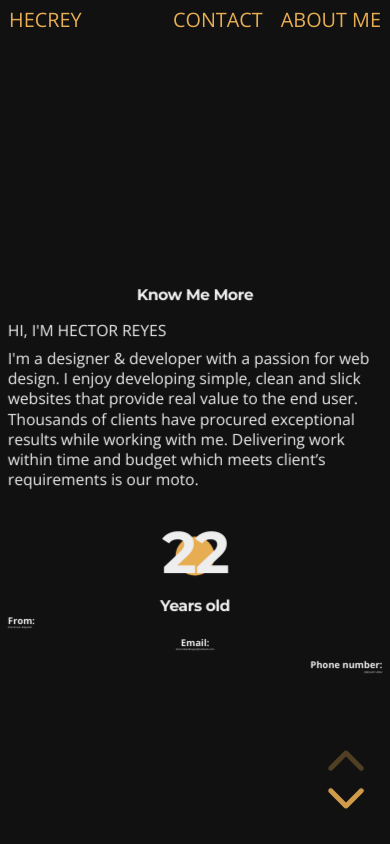
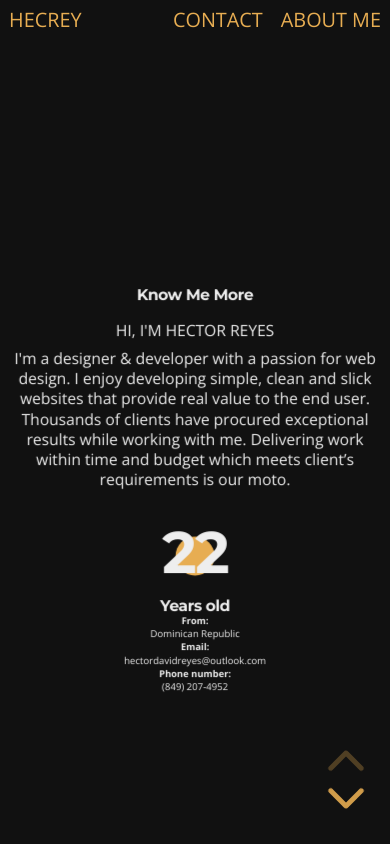
Before and after one commit to Hector-hub/Personal-portfolio, a website: page index.html in a window 390 px wide. Both pictures are taken after a click on the button "below slide". Drawn offline with nearby package versions, Linux system fonts and the light colour scheme; files that its build step writes are made by us from their sources.

Commit message:
About me view mobile

```diff
--- a/css/own-style.css
+++ b/css/own-style.css
@@ -42,12 +42,23 @@
   .col{
     width: 100% !important;
     padding: 0 !important;
+    text-align: center !important;
   }
   .description{
     display: none !important;
   }
   .mobile-description{
 display: block !important;
+
+  }
+  .myname{
+    text-align: center !important;
+  }
+
+  h9{
+    font-size: calc(1.175rem + 1.5vw) !important;
+    margin-top: 5px!important;
+    line-height: 1.6 !important;
   }
 }
 
--- a/index.html
+++ b/index.html
@@ -58,9 +58,9 @@
 				<section id="about">
 					<h4>Know Me More</h4>
 					<div class="col" style="width: 60%; float: left; padding-right: 10%;">
-						<p  style="text-align: left;   "  >
+						<p class="myname" style="text-align: left;   "  >
 							HI, I'M HECTOR REYES
-							<p class="mobile-description" style="text-align: left;display: none;">
+							<p class="mobile-description" style="text-align: center;display: none;">
 								I'm a designer & developer with a passion for web design. I enjoy developing simple, clean and slick websites that provide real value to the end user. Thousands of clients have procured exceptional results while working with me. Delivering work within time and budget which meets client’s requirements is our moto.
 
 							</p>
```
